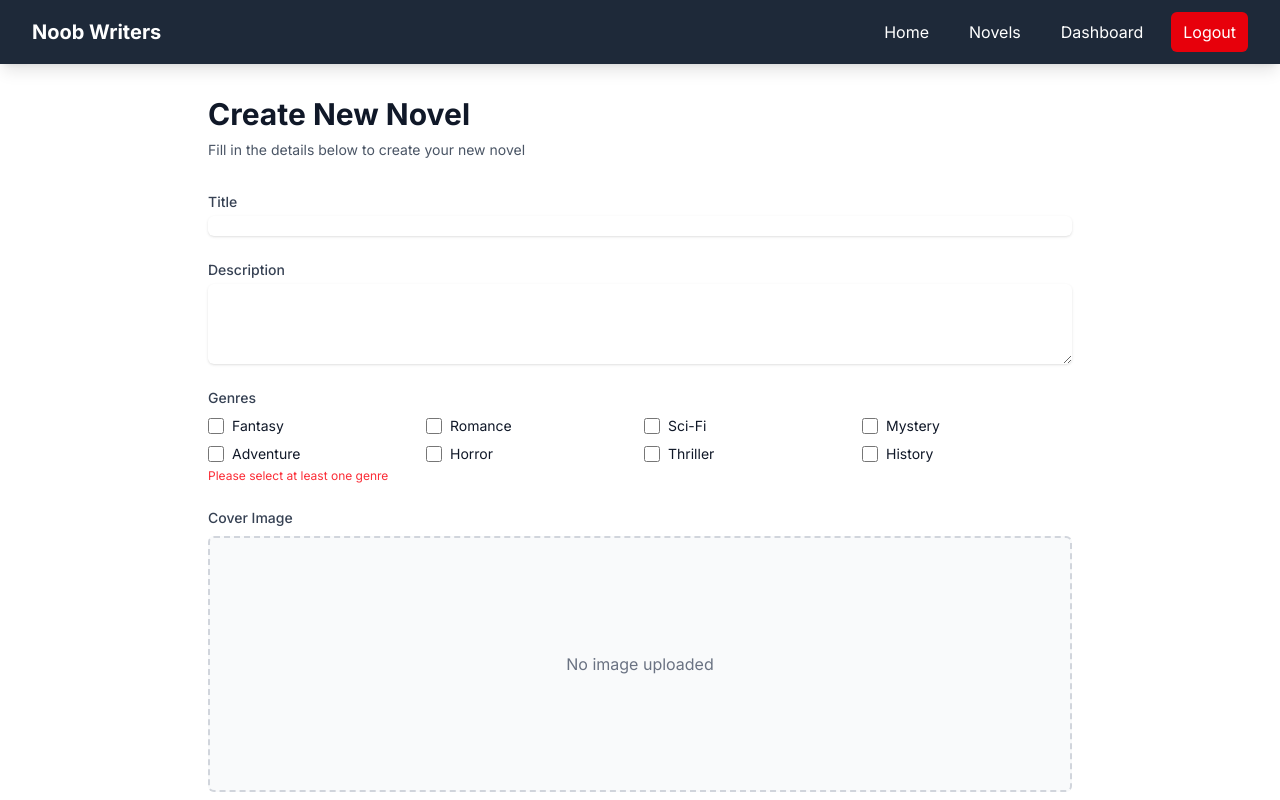
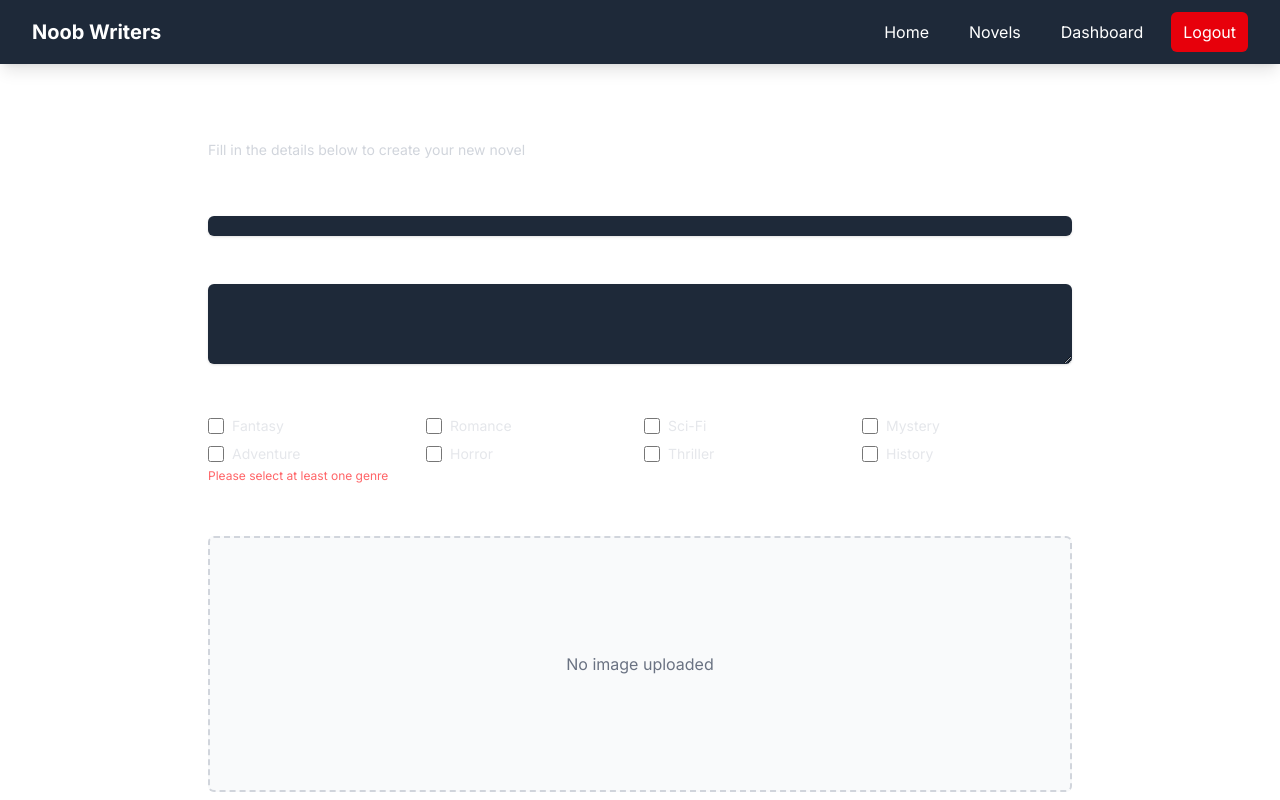
Before and after one commit to debdutta777/writerapp, a Next.js app: page /novels/create in a window 1280 px wide. Shown: the top 800 px of the page. Built offline with nearby package versions, Linux system fonts and the light colour scheme; no server answers; sample sign-in values are in the browser's storage.

Commit message:
update ui color

```diff
--- a/src/app/novels/create/page.tsx
+++ b/src/app/novels/create/page.tsx
@@ -88,21 +88,21 @@ export default function CreateNovel() {
   return (
     <div className="max-w-4xl mx-auto px-4 py-8">
       <div className="mb-8">
-        <h1 className="text-3xl font-bold text-gray-900">Create New Novel</h1>
-        <p className="text-sm text-gray-600 mt-2">
+        <h1 className="text-3xl font-bold text-white">Create New Novel</h1>
+        <p className="text-sm text-gray-300 mt-2">
           Fill in the details below to create your new novel
         </p>
       </div>
 
       <form onSubmit={handleSubmit} className="space-y-6">
         <div>
-          <label htmlFor="title" className="block text-sm font-medium text-gray-700">
+          <label htmlFor="title" className="block text-sm font-medium text-white">
             Title
           </label>
           <input
             type="text"
             id="title"
-            className="mt-1 block w-full rounded-md border-gray-300 shadow-sm focus:border-blue-500 focus:ring-blue-500 sm:text-sm"
+            className="mt-1 block w-full rounded-md border-gray-600 bg-gray-800 text-white shadow-sm focus:border-blue-500 focus:ring-blue-500 sm:text-sm"
             value={title}
             onChange={(e) => setTitle(e.target.value)}
             required
@@ -110,13 +110,13 @@ export default function CreateNovel() {
         </div>
 
         <div>
-          <label htmlFor="description" className="block text-sm font-medium text-gray-700">
+          <label htmlFor="description" className="block text-sm font-medium text-white">
             Description
           </label>
           <textarea
             id="description"
             rows={4}
-            className="mt-1 block w-full rounded-md border-gray-300 shadow-sm focus:border-blue-500 focus:ring-blue-500 sm:text-sm"
+            className="mt-1 block w-full rounded-md border-gray-600 bg-gray-800 text-white shadow-sm focus:border-blue-500 focus:ring-blue-500 sm:text-sm"
             value={description}
             onChange={(e) => setDescription(e.target.value)}
             required
@@ -124,7 +124,7 @@ export default function CreateNovel() {
         </div>
 
         <div>
-          <label className="block text-sm font-medium text-gray-700 mb-2">
+          <label className="block text-sm font-medium text-white mb-2">
             Genres
           </label>
           <div className="grid grid-cols-2 sm:grid-cols-4 gap-2">
@@ -133,23 +133,23 @@ export default function CreateNovel() {
                 <input
                   id={`genre-${genre}`}
                   type="checkbox"
-                  className="h-4 w-4 text-blue-600 focus:ring-blue-500 border-gray-300 rounded"
+                  className="h-4 w-4 text-blue-600 focus:ring-blue-500 border-gray-500 rounded"
                   checked={selectedGenres.includes(genre)}
                   onChange={() => handleGenreToggle(genre)}
                 />
-                <label htmlFor={`genre-${genre}`} className="ml-2 block text-sm text-gray-900">
+                <label htmlFor={`genre-${genre}`} className="ml-2 block text-sm text-gray-200">
                   {genre}
                 </label>
               </div>
             ))}
           </div>
           {selectedGenres.length === 0 && (
-            <p className="mt-1 text-xs text-red-500">Please select at least one genre</p>
+            <p className="mt-1 text-xs text-red-400">Please select at least one genre</p>
           )}
         </div>
 
         <div>
-          <label className="block text-sm font-medium text-gray-700 mb-2">
+          <label className="block text-sm font-medium text-white mb-2">
             Cover Image
           </label>
           <ImageUpload
@@ -159,9 +159,9 @@ export default function CreateNovel() {
         </div>
 
         {error && (
-          <div className="rounded-md bg-red-50 p-4">
+          <div className="rounded-md bg-red-900 p-4">
             <div className="flex">
-              <div className="text-sm text-red-700">{error}</div>
+              <div className="text-sm text-red-200">{error}</div>
             </div>
           </div>
         )}
@@ -169,7 +169,7 @@ export default function CreateNovel() {
         <div className="flex justify-end space-x-3">
           <Link
             href="/dashboard"
-            className="inline-flex items-center px-4 py-2 border border-gray-300 shadow-sm text-sm font-medium rounded-md text-gray-700 bg-white hover:bg-gray-50 focus:outline-none focus:ring-2 focus:ring-offset-2 focus:ring-blue-500"
+            className="inline-flex items-center px-4 py-2 border border-gray-600 shadow-sm text-sm font-medium rounded-md text-gray-200 bg-gray-800 hover:bg-gray-700 focus:outline-none focus:ring-2 focus:ring-offset-2 focus:ring-blue-500"
           >
             Cancel
           </Link>
```
